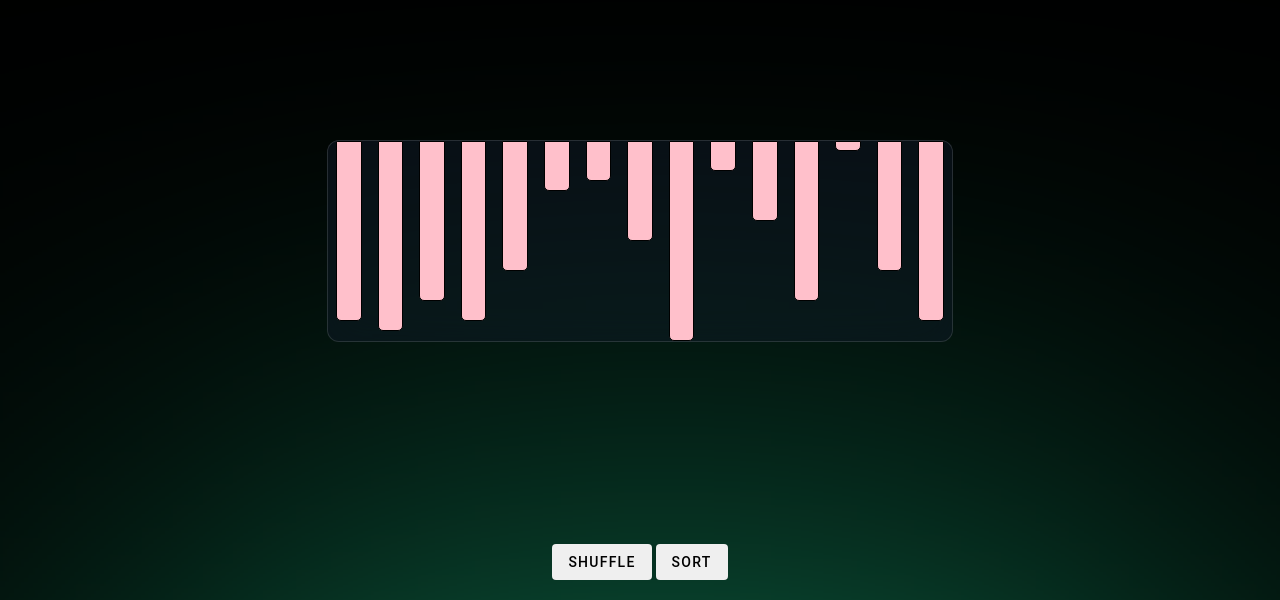
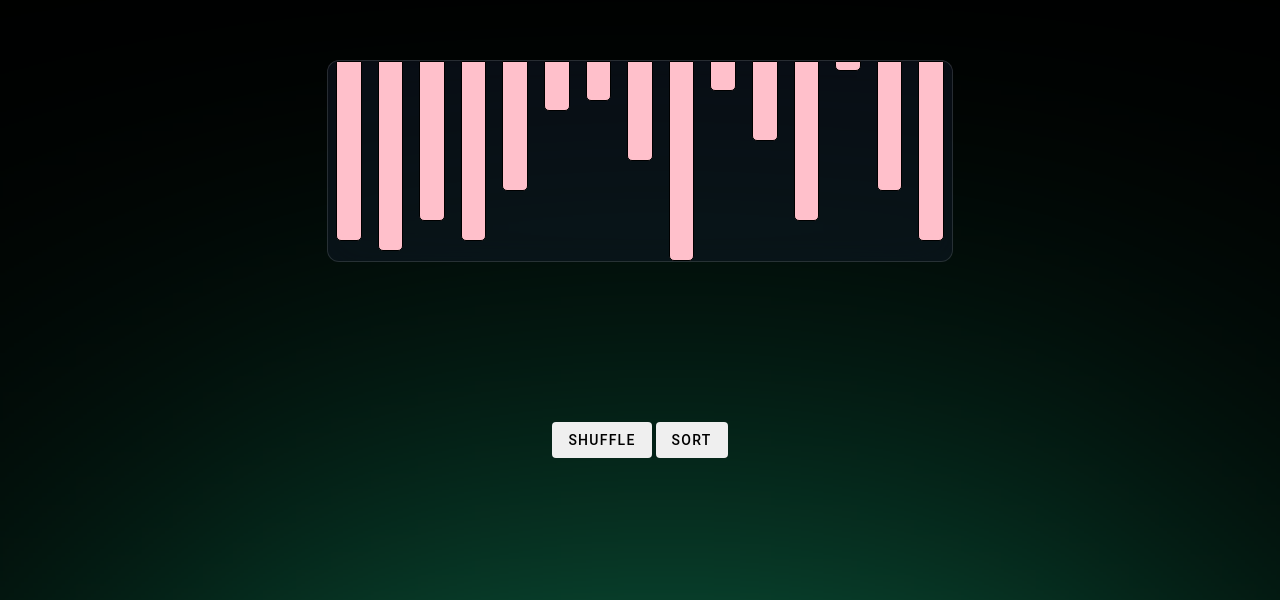
Before and after one commit to Rounak-Ghosh/SortVisualizer, a plain HTML site: page index.html in a window 1280 px wide. Shown: the part 200-800 px from the top of the page. Drawn offline with Linux system fonts and the light colour scheme.

Commit message:
Fixed button overflow issue

```diff
--- a/style.css
+++ b/style.css
@@ -26,13 +26,12 @@ body{
 .bars_container{
     display: flex;
     flex-direction: row;
-    margin-top: 40vh;
+    margin-top: 30vh;
     backdrop-filter: blur(20px) saturate(200%);
     -webkit-backdrop-filter: blur(20px) saturate(200%);
     background-color: rgba(17, 25, 40, 0.5);
     border-radius: 12px;
     border: 1px solid rgba(255, 255, 255, 0.125);
-
 }
 
 .bar{
@@ -79,3 +78,7 @@ button {
     text-transform: uppercase;
     vertical-align: middle;
 }
+
+.buttons_container{
+    margin-bottom: 10%;
+}
```
